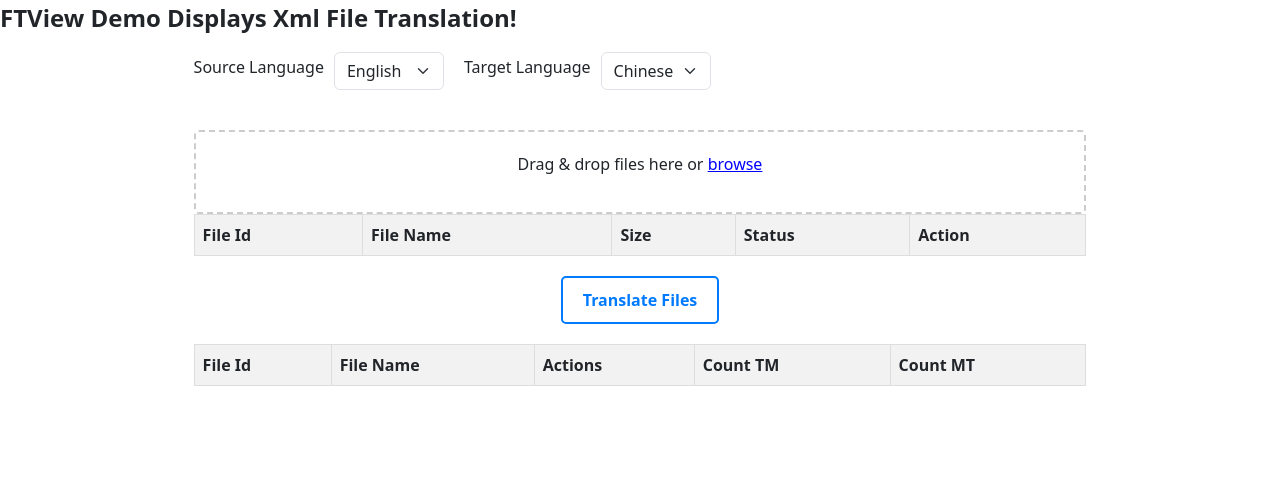
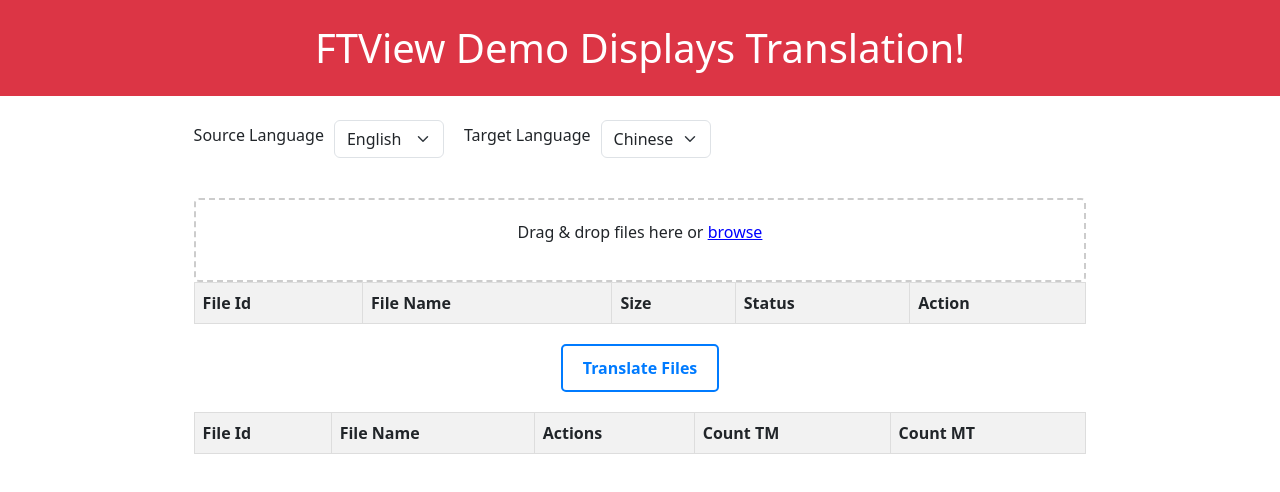
Before and after one commit to fionayuanwei0221/XmlFileTranslation, an Angular app: page / in a window 1280 px wide. Shown: the top 492 px of the page. Built offline with nearby package versions, Linux system fonts and the light colour scheme.

Commit message:
update the header and color

```diff
--- a/src/app/features/translation/translation.component.html
+++ b/src/app/features/translation/translation.component.html
@@ -1,10 +1,14 @@
-<p class="header">FTView Demo Displays Xml File Translation!</p>
 
+<header class="bg-danger text-white py-4">
   <div class="container">
+    <h1 class="mb-0">FTView Demo Displays Translation!</h1>
+  </div>
+</header>
+
+<div class="container my-4">
   <div class="language-panel">
     <div class="language-select">
       <!-- Source Language Dropdown -->
-
       <label for="sourceLanguage" class="form-label">Source Language</label>
       <select class="form-select" id="sourceLanguage" name="sourceLanguage" [(ngModel)]="translateFilesData.sourceLanguage">
         <option value="English">English</option>
@@ -12,11 +16,9 @@
         <option value="French">French</option>
         <!-- Add more options as needed -->
       </select>
-
     </div>
     <div class="language-select">
       <!-- Target Language Dropdown -->
-
       <label for="targetLanguage" class="form-label">Target Language</label>
       <select class="form-select" id="targetLanguage" name="targetLanguage" [(ngModel)]="translateFilesData.targetLanguage">
         <option value="English">English</option>
@@ -25,7 +27,6 @@
         <!-- Add more options as needed -->
       </select>
     </div>
-
   </div>
 
 <div class="file-table">
```
Lines whose indentation alone changed are shown as unchanged.
